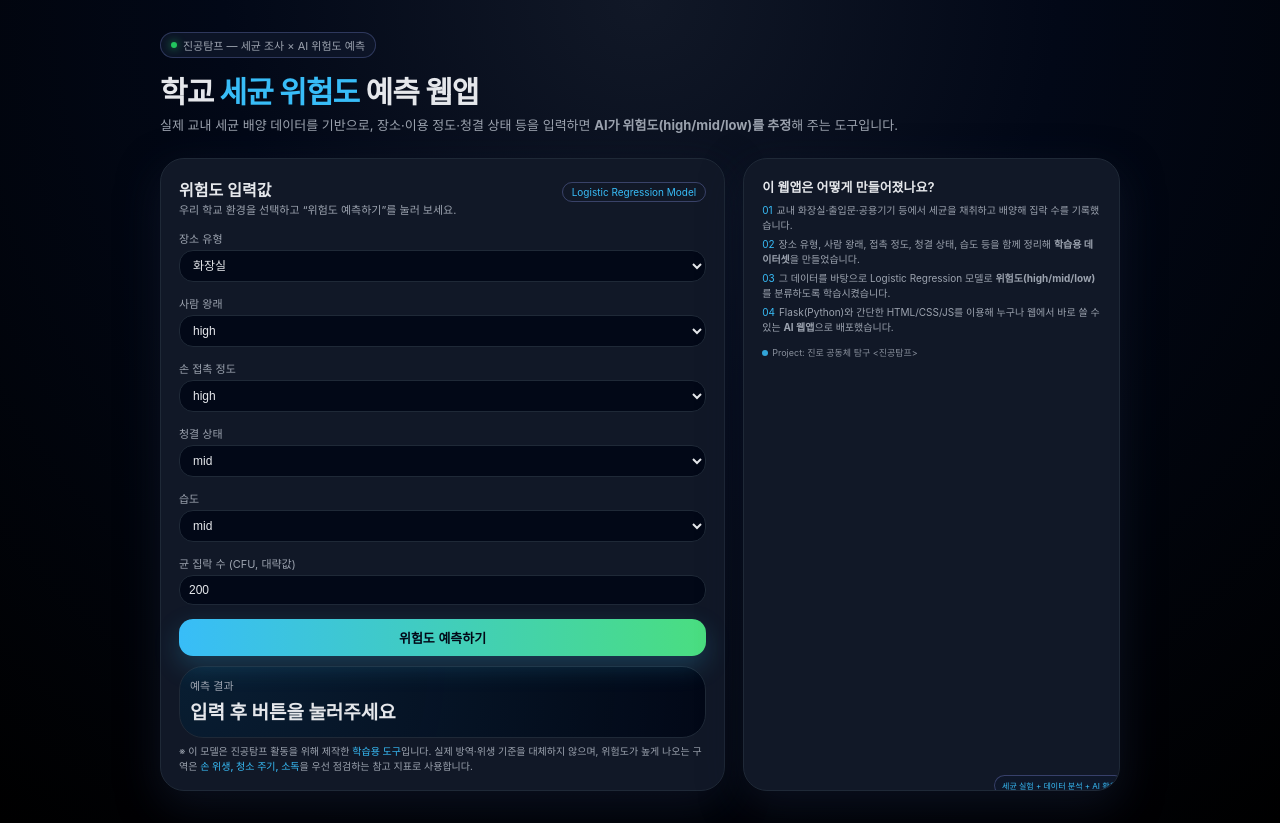
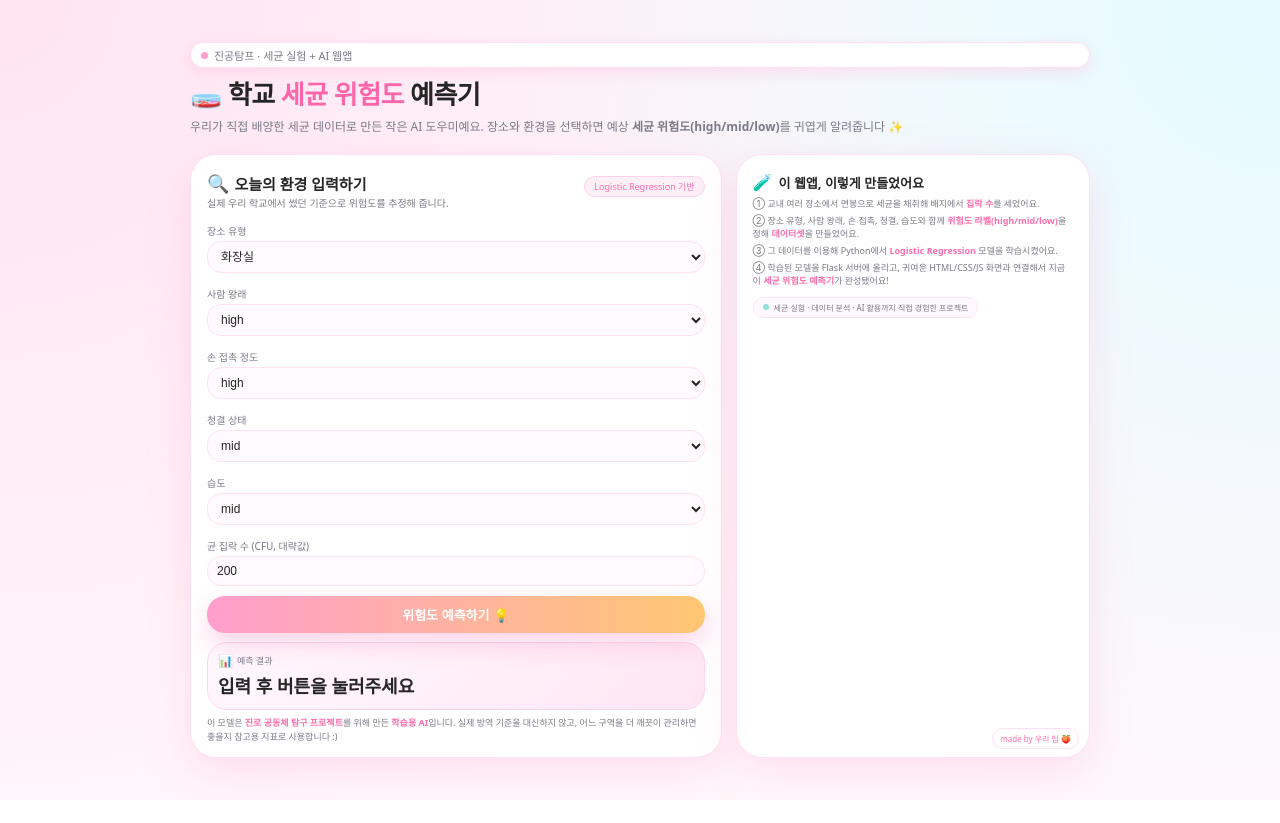
Before and after one commit to bbirabbo0/school-bacteria-ai, a Flask app: page / in a window 1280 px wide. After the commit the page ends 798 px from the top, so only its background shows below. Run offline with Flask 3, Linux system fonts and the light colour scheme; parts of the project's set-up code (start-up, migrations or seed data) failed here and were passed over.

Commit message:
Update index.html

```diff
--- a/templates/index.html
+++ b/templates/index.html
@@ -6,103 +6,116 @@
   <meta name="viewport" content="width=device-width, initial-scale=1.0" />
   <style>
     :root {
-      --bg: #0f172a;
-      --card-bg: #111827;
-      --accent: #38bdf8;
-      --accent-soft: rgba(56, 189, 248, 0.12);
-      --text-main: #e5e7eb;
-      --text-sub: #9ca3af;
-      --danger: #f97316;
-      --border: #1f2937;
-      --radius-xl: 24px;
+      --bg: #fff7fb;
+      --primary: #ff9ecd;
+      --primary-soft: rgba(255, 158, 205, 0.16);
+      --mint: #8be3d9;
+      --text-main: #252525;
+      --text-sub: #7b7b88;
+      --border: #ffe0f0;
+      --radius-xl: 26px;
       --radius-md: 14px;
+      --shadow-soft: 0 14px 40px rgba(255, 158, 205, 0.25);
+      --font-main: system-ui, -apple-system, BlinkMacSystemFont, "Pretendard", sans-serif;
       --transition-fast: 0.18s ease-out;
-      --font-main: -apple-system, BlinkMacSystemFont, system-ui, -system-ui, sans-serif;
     }
 
     * {
-      box-sizing: border-box;
       margin: 0;
       padding: 0;
+      box-sizing: border-box;
     }
 
     body {
       font-family: var(--font-main);
-      background: radial-gradient(circle at top, #111827 0, #020817 40%, #000 100%);
-      color: var(--text-main);
+      background:
+        radial-gradient(circle at top left, #ffe4f2 0, transparent 60%),
+        radial-gradient(circle at top right, #e4fbff 0, transparent 55%),
+        #fff7fb;
       min-height: 100vh;
+      padding: 24px 14px;
       display: flex;
       justify-content: center;
-      padding: 32px 16px;
+      color: var(--text-main);
     }
 
     .wrapper {
       width: 100%;
-      max-width: 960px;
+      max-width: 900px;
       margin: auto;
     }
 
-    .title-block {
-      margin-bottom: 22px;
+    .title-wrap {
+      display: flex;
+      flex-direction: column;
+      gap: 6px;
+      margin-bottom: 18px;
     }
 
-    .badge {
+    .pill-badge {
       display: inline-flex;
       align-items: center;
       gap: 6px;
       padding: 4px 10px;
       border-radius: 999px;
-      border: 1px solid rgba(148, 163, 253, 0.25);
-      background: rgba(15, 23, 42, 0.85);
+      background: #ffffff;
+      border: 1px solid #ffe0f0;
       font-size: 11px;
       color: var(--text-sub);
+      box-shadow: 0 5px 14px rgba(255, 191, 219, 0.4);
     }
 
-    .badge span.dot {
-      width: 6px;
-      height: 6px;
+    .pill-badge span.dot {
+      width: 7px;
+      height: 7px;
       border-radius: 999px;
-      background: #22c55e;
-      box-shadow: 0 0 8px rgba(34, 197, 94, 0.9);
+      background: #ff9ecd;
     }
 
     h1 {
-      font-size: 30px;
-      font-weight: 700;
-      letter-spacing: -0.03em;
-      margin: 10px 0 4px;
+      font-size: 26px;
+      font-weight: 800;
+      letter-spacing: -0.02em;
+      display: flex;
+      align-items: center;
+      gap: 6px;
     }
 
     h1 span {
-      color: var(--accent);
+      color: #ff66aa;
+    }
+
+    h1 .emoji {
+      font-size: 26px;
     }
 
     .subtitle {
-      font-size: 13px;
+      font-size: 12px;
       color: var(--text-sub);
       line-height: 1.5;
     }
 
     .layout {
       display: grid;
-      grid-template-columns: minmax(0, 3fr) minmax(230px, 2fr);
-      gap: 18px;
-      margin-top: 22px;
+      grid-template-columns: minmax(0, 3fr) minmax(220px, 2fr);
+      gap: 14px;
+      margin-top: 10px;
     }
 
-    @media (max-width: 768px) {
+    @media (max-width: 720px) {
       .layout {
         grid-template-columns: 1fr;
       }
     }
 
     .card {
-      background: var(--card-bg);
+      background: #ffffff;
       border-radius: var(--radius-xl);
+      padding: 16px 16px 14px;
       border: 1px solid var(--border);
-      padding: 18px 18px 16px;
-      box-shadow: 0 14px 40px rgba(15, 23, 42, 0.7);
-      backdrop-filter: blur(16px);
+      box-shadow: var(--shadow-soft);
+      position: relative;
+      overflow: hidden;
     }
 
     .card-header {
@@ -110,31 +123,39 @@
       justify-content: space-between;
       align-items: baseline;
       gap: 10px;
-      margin-bottom: 10px;
+      margin-bottom: 8px;
     }
 
     .card-title {
-      font-size: 16px;
-      font-weight: 600;
+      font-size: 15px;
+      font-weight: 700;
+      display: flex;
+      align-items: center;
+      gap: 5px;
+    }
+
+    .card-title span.emoji {
+      font-size: 18px;
     }
 
     .card-desc {
-      font-size: 11px;
+      font-size: 10px;
       color: var(--text-sub);
     }
 
-    .pill {
-      font-size: 10px;
+    .tiny-pill {
       padding: 3px 9px;
       border-radius: 999px;
-      border: 1px solid rgba(148, 163, 253, 0.3);
-      color: var(--accent);
+      background: var(--primary-soft);
+      border: 1px solid #ffd1ea;
+      font-size: 9px;
+      color: #ff6fae;
     }
 
     label {
-      font-size: 11px;
+      font-size: 10px;
       color: var(--text-sub);
-      margin-bottom: 4px;
+      margin-bottom: 3px;
       display: inline-block;
     }
 
@@ -142,186 +163,212 @@
     input[type="number"] {
       width: 100%;
       padding: 7px 9px;
-      margin-bottom: 10px;
+      margin-bottom: 8px;
       border-radius: var(--radius-md);
-      border: 1px solid var(--border);
-      background: #020817;
+      border: 1px solid #ffe3f2;
+      background: #fffafd;
+      font-size: 12px;
       color: var(--text-main);
-      font-size: 12px;
       outline: none;
-      transition: border var(--transition-fast), box-shadow var(--transition-fast), transform var(--transition-fast), background var(--transition-fast);
+      transition: all var(--transition-fast);
     }
 
     select:focus,
     input[type="number"]:focus {
-      border-color: var(--accent);
-      box-shadow: 0 0 0 1px rgba(56, 189, 248, 0.12);
+      border-color: #ff9ecd;
+      box-shadow: 0 0 0 2px rgba(255, 158, 205, 0.14);
       transform: translateY(-1px);
-      background: #020817;
+      background: #ffffff;
     }
 
     button {
       width: 100%;
-      margin-top: 4px;
       padding: 9px 10px;
-      border-radius: 14px;
+      margin-top: 2px;
+      border-radius: 18px;
       border: none;
-      background: linear-gradient(90deg, var(--accent), #4ade80);
-      color: #020817;
-      font-weight: 600;
+      background: linear-gradient(90deg, #ff9ecd, #ffc773);
+      color: #ffffff;
+      font-weight: 700;
       font-size: 13px;
       cursor: pointer;
+      box-shadow: 0 10px 24px rgba(255, 158, 205, 0.45);
       transition: all var(--transition-fast);
-      box-shadow: 0 10px 26px rgba(56, 189, 248, 0.22);
     }
 
     button:hover {
       transform: translateY(-1px);
-      box-shadow: 0 14px 36px rgba(56, 189, 248, 0.32);
+      box-shadow: 0 14px 30px rgba(255, 158, 205, 0.6);
     }
 
     button:active {
       transform: translateY(1px) scale(0.98);
-      box-shadow: 0 4px 12px rgba(15, 23, 42, 0.9);
+      box-shadow: 0 5px 14px rgba(255, 158, 205, 0.5);
     }
 
     .result-card {
-      margin-top: 10px;
-      padding: 10px 10px 9px;
-      border-radius: var(--radius-xl);
-      background: radial-gradient(circle at top left, var(--accent-soft), transparent),
-                  #020817;
-      border: 1px solid var(--border);
+      margin-top: 9px;
+      padding: 9px 10px 8px;
+      border-radius: 20px;
+      background: linear-gradient(
+        135deg,
+        rgba(255, 248, 253, 1),
+        rgba(255, 230, 245, 1)
+      );
+      border: 1px solid #ffd5ea;
       display: flex;
       flex-direction: column;
-      gap: 4px;
-      min-height: 70px;
+      gap: 3px;
     }
 
     .result-label {
-      font-size: 11px;
+      font-size: 9px;
       color: var(--text-sub);
+      display: flex;
+      align-items: center;
+      gap: 4px;
+    }
+
+    .result-label span.icon {
+      font-size: 12px;
     }
 
     .result-main {
-      font-size: 19px;
-      font-weight: 700;
+      font-size: 18px;
+      font-weight: 800;
     }
 
     .result-main span {
       text-transform: uppercase;
+      padding: 1px 8px;
+      border-radius: 999px;
+      font-size: 12px;
     }
 
-    .result-main .high {
-      color: var(--danger);
+    .tag-high {
+      background: #ffe4d5;
+      color: #ff5a5a;
     }
 
-    .result-main .mid {
-      color: var(--accent);
+    .tag-mid {
+      background: #fff3c4;
+      color: #f59e0b;
     }
 
-    .result-main .low {
+    .tag-low {
+      background: #dbffe8;
       color: #22c55e;
     }
 
     .result-sub {
-      font-size: 10px;
+      font-size: 9px;
       color: var(--text-sub);
     }
 
-    .tips {
+    .note {
       margin-top: 6px;
-      font-size: 10px;
+      font-size: 9px;
       color: var(--text-sub);
       line-height: 1.5;
     }
 
-    .tips strong {
-      color: var(--accent);
-      font-weight: 500;
+    .note b {
+      color: #ff6fae;
+      font-weight: 600;
     }
 
-    .side-card {
-      position: relative;
-      overflow: hidden;
+    .side-title {
+      font-size: 13px;
+      font-weight: 700;
+      margin-bottom: 4px;
+      display: flex;
+      align-items: center;
+      gap: 6px;
     }
 
-    .side-card h3 {
-      font-size: 13px;
-      margin-bottom: 6px;
-      font-weight: 600;
+    .side-title span {
+      font-size: 16px;
     }
 
     .side-list {
       list-style: none;
-      font-size: 10px;
+      font-size: 9px;
       color: var(--text-sub);
       display: grid;
       gap: 4px;
       margin-bottom: 6px;
     }
 
-    .side-list li span {
-      color: var(--accent);
-      margin-right: 4px;
+    .side-list li b {
+      color: #ff6fae;
+      font-weight: 600;
     }
 
-    .side-label {
+    .side-tag {
       display: inline-flex;
-      gap: 4px;
       align-items: center;
-      font-size: 9px;
+      gap: 5px;
+      padding: 4px 9px;
+      border-radius: 999px;
+      background: #fff9ff;
+      border: 1px solid #ffe3f5;
+      font-size: 8px;
       color: var(--text-sub);
-      opacity: 0.85;
     }
 
-    .side-label .dot {
+    .side-tag span.dot {
       width: 6px;
       height: 6px;
       border-radius: 999px;
-      background: var(--accent);
+      background: var(--mint);
     }
 
-    .side-float {
+    .corner-label {
       position: absolute;
-      right: -6px;
-      bottom: -6px;
+      right: 10px;
+      bottom: 8px;
+      font-size: 8px;
       padding: 4px 7px;
-      border-radius: 16px;
-      font-size: 8px;
-      background: rgba(15, 23, 42, 0.96);
-      border: 1px solid rgba(148, 163, 253, 0.3);
-      color: var(--accent);
-      backdrop-filter: blur(8px);
+      border-radius: 999px;
+      background: rgba(255, 255, 255, 0.9);
+      border: 1px solid #ffdff2;
+      color: #ff6fae;
+      backdrop-filter: blur(4px);
     }
   </style>
 </head>
 <body>
   <div class="wrapper">
-    <div class="title-block">
-      <div class="badge">
+    <div class="title-wrap">
+      <div class="pill-badge">
         <span class="dot"></span>
-        진공탐프 — 세균 조사 × AI 위험도 예측
+        진공탐프 · 세균 실험 + AI 웹앱
       </div>
-      <h1>학교 <span>세균 위험도</span> 예측 웹앱</h1>
+      <h1>
+        <span class="emoji">🧫</span>
+        학교 <span>세균 위험도</span> 예측기
+      </h1>
       <p class="subtitle">
-        실제 교내 세균 배양 데이터를 기반으로, 장소·이용 정도·청결 상태 등을 입력하면
-        <b>AI가 위험도(high/mid/low)를 추정</b>해 주는 도구입니다.
+        우리가 직접 배양한 세균 데이터로 만든 작은 AI 도우미예요.
+        장소와 환경을 선택하면 예상 <b>세균 위험도(high/mid/low)</b>를 귀엽게 알려줍니다 ✨
       </p>
     </div>
 
     <div class="layout">
-      <!-- 입력 & 결과 -->
+      <!-- 왼쪽: 입력 -->
       <div class="card">
         <div class="card-header">
           <div>
-            <div class="card-title">위험도 입력값</div>
-            <div class="card-desc">우리 학교 환경을 선택하고 &ldquo;위험도 예측하기&rdquo;를 눌러 보세요.</div>
+            <div class="card-title">
+              <span class="emoji">🔍</span> 오늘의 환경 입력하기
             </div>
-          <div class="pill">Logistic Regression Model</div>
+            <div class="card-desc">
+              실제 우리 학교에서 썼던 기준으로 위험도를 추정해 줍니다.
+            </div>
+          </div>
+          <div class="tiny-pill">Logistic Regression 기반</div>
         </div>
 
-        <div>
         <label>장소 유형</label>
         <select id="place_type">
           <option value="화장실">화장실</option>
@@ -363,40 +410,42 @@
         <label>균 집락 수 (CFU, 대략값)</label>
         <input id="colonies" type="number" min="0" step="10" value="200" />
 
-          <button onclick="predictRisk()">위험도 예측하기</button>
-        </div>
+        <button onclick="predictRisk()">위험도 예측하기 💡</button>
 
         <div class="result-card">
-          <div class="result-label">예측 결과</div>
+          <div class="result-label">
+            <span class="icon">📊</span> 예측 결과
+          </div>
           <div id="result" class="result-main">입력 후 버튼을 눌러주세요</div>
           <div id="detail" class="result-sub"></div>
         </div>
 
-        <div class="tips">
-          ※ 이 모델은 진공탐프 활동을 위해 제작한 <strong>학습용 도구</strong>입니다.
-          실제 방역·위생 기준을 대체하지 않으며, 위험도가 높게 나오는 구역은
-          <strong>손 위생, 청소 주기, 소독</strong>을 우선 점검하는 참고 지표로 사용합니다.
-        </div>
+        <p class="note">
+          이 모델은 <b>진로 공동체 탐구 프로젝트</b>를 위해 만든
+          <b>학습용 AI</b>입니다. 실제 방역 기준을 대신하지 않고,
+          어느 구역을 더 깨끗이 관리하면 좋을지 참고용 지표로 사용합니다 :)
+        </p>
       </div>
 
-      <!-- 사이드: 프로젝트 설명 -->
-      <div class="card side-card">
-        <h3>이 웹앱은 어떻게 만들어졌나요?</h3>
+      <!-- 오른쪽: 프로젝트 설명 -->
+      <div class="card">
+        <div class="side-title">
+          <span>🧪</span> 이 웹앱, 이렇게 만들었어요
+        </div>
         <ul class="side-list">
-          <li><span>01</span>교내 화장실·출입문·공용기기 등에서 세균을 채취하고 배양해
-            집락 수를 기록했습니다.</li>
-          <li><span>02</span>장소 유형, 사람 왕래, 접촉 정도, 청결 상태, 습도 등을 함께 정리해
-            <b>학습용 데이터셋</b>을 만들었습니다.</li>
-          <li><span>03</span>그 데이터를 바탕으로 Logistic Regression 모델로
-            <b>위험도(high/mid/low)</b>를 분류하도록 학습시켰습니다.</li>
-          <li><span>04</span>Flask(Python)와 간단한 HTML/CSS/JS를 이용해
-            누구나 웹에서 바로 쓸 수 있는 <b>AI 웹앱</b>으로 배포했습니다.</li>
+          <li>① 교내 여러 장소에서 면봉으로 세균을 채취해 배지에서 <b>집락 수</b>를 세었어요.</li>
+          <li>② 장소 유형, 사람 왕래, 손 접촉, 청결, 습도와 함께
+            <b>위험도 라벨(high/mid/low)</b>을 정해 <b>데이터셋</b>을 만들었어요.</li>
+          <li>③ 그 데이터를 이용해 Python에서 <b>Logistic Regression</b> 모델을 학습시켰어요.</li>
+          <li>④ 학습된 모델을 Flask 서버에 올리고,
+            귀여운 HTML/CSS/JS 화면과 연결해서 지금 이 <b>세균 위험도 예측기</b>가 완성됐어요!</li>
         </ul>
-        <div class="side-label">
-          <div class="dot"></div> Project: 진로 공동체 탐구 &lt;진공탐프&gt;
+        <div class="side-tag">
+          <span class="dot"></span>
+          세균 실험 · 데이터 분석 · AI 활용까지 직접 경험한 프로젝트
         </div>
-        <div class="side-float">
-          세균 실험 + 데이터 분석 + AI 활용
+        <div class="corner-label">
+          made by 우리 팀 🍑
         </div>
       </div>
     </div>
@@ -421,7 +470,6 @@
         });
 
         const json = await res.json();
-
         const resultEl = document.getElementById("result");
         const detailEl = document.getElementById("detail");
 
@@ -433,25 +481,33 @@
         }
 
         const label = (json.risk_label || "").toLowerCase();
-        const conf = json.confidence !== undefined
-          ? (json.confidence * 100).toFixed(1)
+        const confRaw = json.confidence;
+        const conf = typeof confRaw === "number"
+          ? (confRaw * 100).toFixed(1)
           : null;
 
-        let cls = "";
-        if (label === "high") cls = "high";
-        else if (label === "mid" || label === "medium") cls = "mid";
-        else cls = "low";
+        let tagClass = "tag-low";
+        let textLabel = "low";
 
-        resultEl.innerHTML = `예측 위험도: <span class="${cls}">${label}</span>`;
+        if (label === "high") {
+          tagClass = "tag-high";
+          textLabel = "high";
+        } else if (label === "mid" || label === "medium") {
+          tagClass = "tag-mid";
+          textLabel = "mid";
+        }
+
+        resultEl.innerHTML = `예측 위험도: <span class="${tagClass}">${textLabel}</span>`;
         if (conf) {
-          detailEl.textContent = `이 조합의 패턴이 학습 데이터에서 유사하게 관측된 비율을 기준으로, 약 ${conf}% 수준의 신뢰도로 예측합니다.`;
+          detailEl.textContent =
+            `이 환경 조합은 학습 데이터 기준 약 ${conf}% 수준의 신뢰도로 이렇게 분류되었어요.`;
         } else {
           detailEl.textContent = "";
         }
       } catch (e) {
         const resultEl = document.getElementById("result");
         const detailEl = document.getElementById("detail");
-        resultEl.textContent = "서버와 통신하는 중 문제가 발생했습니다.";
+        resultEl.textContent = "서버와 통신하는 중 문제가 생겼어요 💦";
         resultEl.className = "result-main";
         detailEl.textContent = "";
       }
```
Lines whose indentation alone changed are shown as unchanged.
